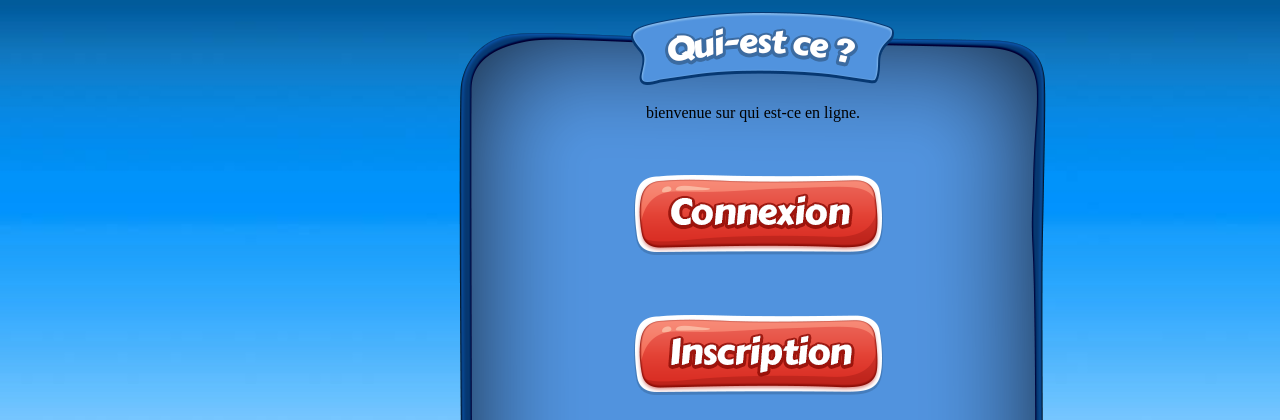
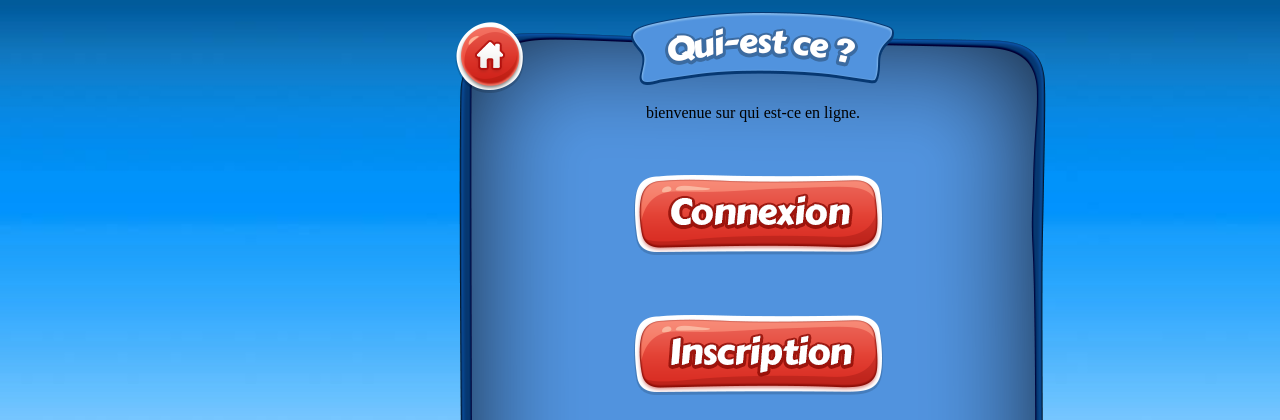
Before and after one commit to Jimmy69100/projetPHPjeu, a PHP site: page /index.php in a window 1280 px wide. Shown: the top 420 px of the page. Run offline with PHP 8.4, Linux system fonts and the light colour scheme.

Commit message:
maison ;)

```diff
--- a/head.php
+++ b/head.php
@@ -15,3 +15,4 @@ session_start();
 	<header>
 	</header>
 <body>
+<a href="index.php" id="home"><img src="accueil/home.png"></a>
--- a/quiestce.css
+++ b/quiestce.css
@@ -166,8 +166,9 @@ margin-bottom: 0px;
 	height: 752px;
 }
 #home{
-	float: left;
-	margin-top: -70px;
+	position: absolute;
+	margin-left: 447px;
+	margin-top: 14px;
 }
 #connex{
 	margin-top: 205px;
```
